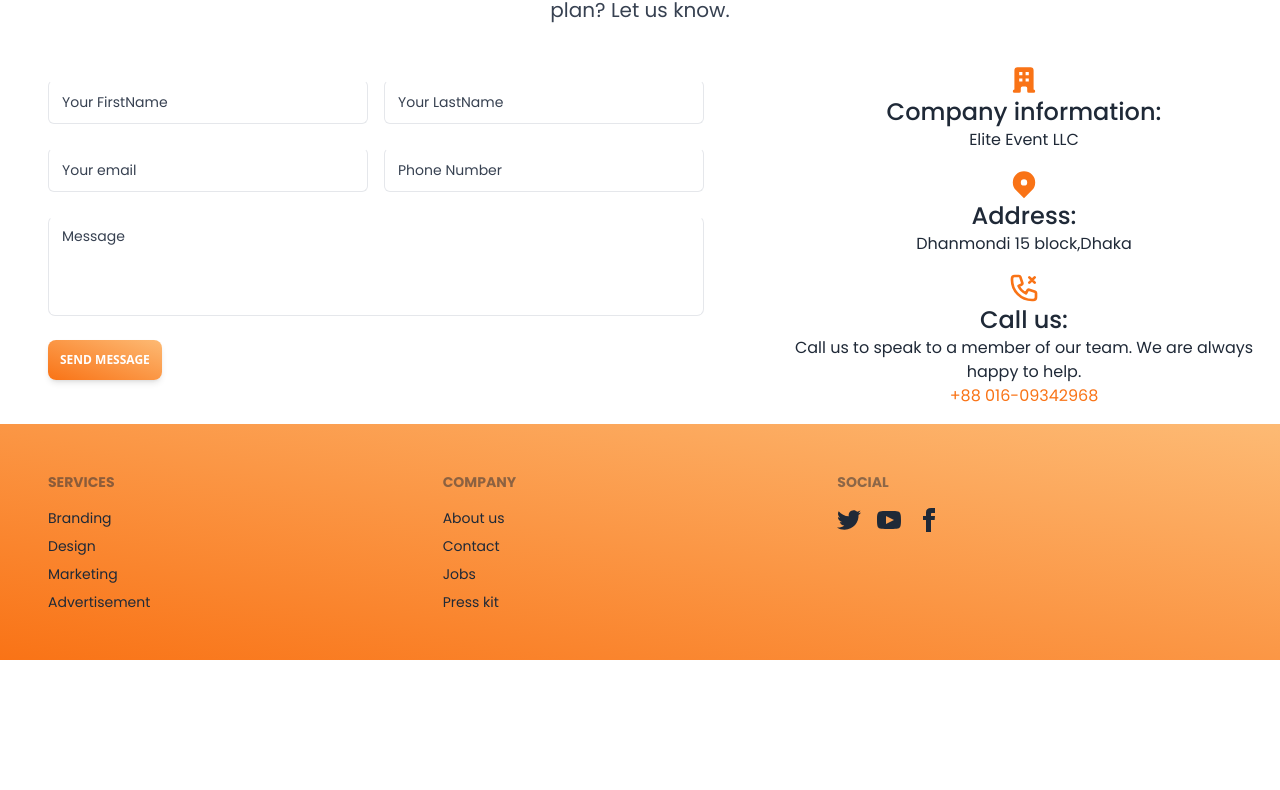
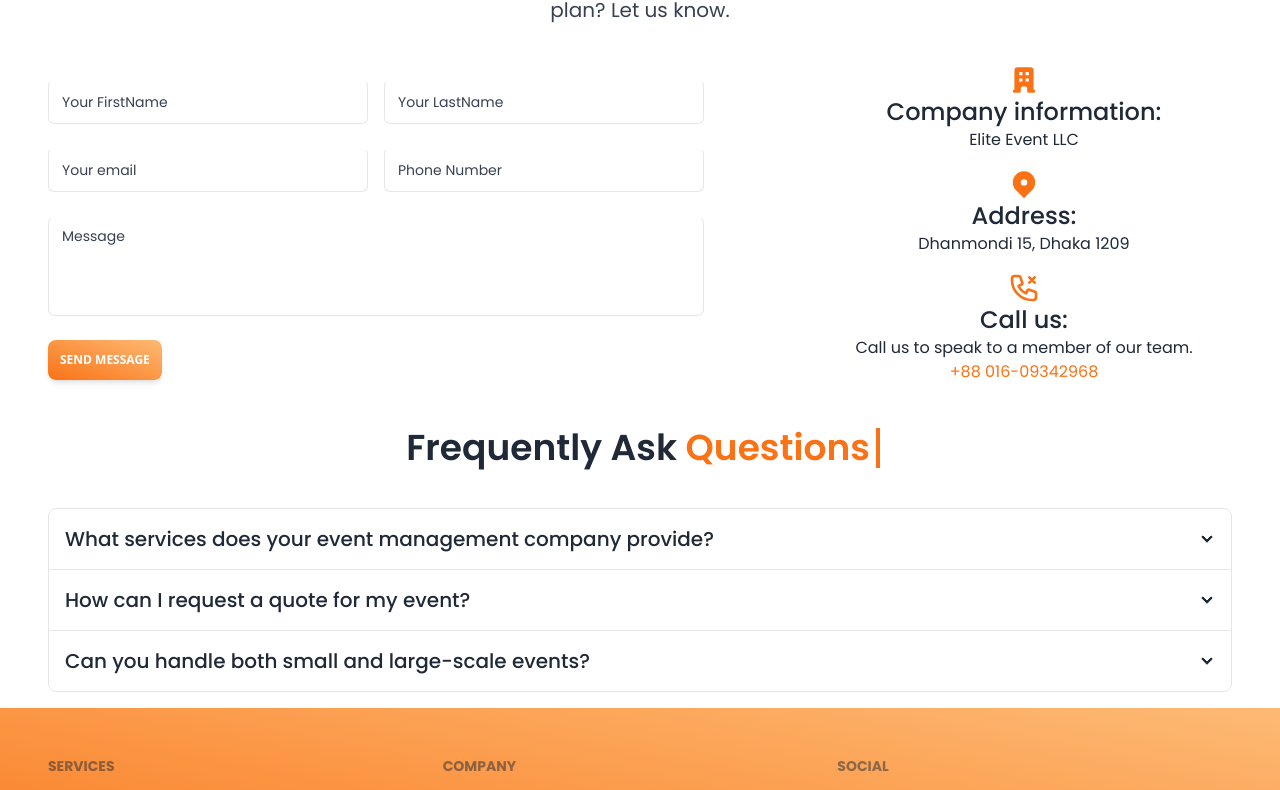
Before and after one commit to Freelancerhatem/event-management-react, a React (Vite) app: page / in a window 1280 px wide. Shown: the part 2000-2790 px from the top of the page. Before the commit the page ends 2660 px from the top, so only its background shows below. Built offline with nearby package versions, Linux system fonts and the light colour scheme; no server answers.

Commit message:
faq section added and modified

```diff
--- a/src/AuthProvider/AuthProvider.jsx
+++ b/src/AuthProvider/AuthProvider.jsx
@@ -16,6 +16,7 @@ const AuthProvider = ({children}) => {
         setLoading(true)
        return createUserWithEmailAndPassword(auth, email, password)
     }
+
     const signInUser =(email,password)=>{
         setLoading(true)
         return signInWithEmailAndPassword(auth,email,password)
--- a/src/Routes/Routes.jsx
+++ b/src/Routes/Routes.jsx
@@ -8,6 +8,7 @@ import SignUp from "../components/Pages/SignUp/SignUp";
 import Details from "../components/EventCard/Details/Details";
 import PrivateRoute from "../components/PrivateRoute/PrivateRoute";
 import Error from "../components/Pages/Error/Error";
+import Booking from "../components/PrivateRoute/Booking/Booking";
 
 export const router = createBrowserRouter([
     {
@@ -32,7 +33,8 @@ export const router = createBrowserRouter([
         {
             path:'/signup',
             element:<SignUp></SignUp>
-        }
+        },
+
       ]
     },
   ]);
--- a/src/components/EventCard/EventCard.jsx
+++ b/src/components/EventCard/EventCard.jsx
@@ -1,7 +1,15 @@
 import PropTypes from 'prop-types';
 import { Link} from 'react-router-dom';
+import swal from 'sweetalert';
+
 const EventCard = ({card}) => {
     const {title,img,details,price,id} = card;
+
+    const handlePrice=()=>{
+        swal("Done!", "Booking Successful!", "success");
+    }
+
+
     return (
 
             <div data-aos='fade-up' data-aos-duration="500"
@@ -23,7 +31,7 @@ const EventCard = ({card}) => {
                     }
                 </div>
                 <div className="p-6 pt-0">
-                    <button className='btn px-2 py-2 text-center rounded-md bg-gradient-to-tr from-orange-500 to-orange-300 text-white font-medium w-36 font-fontPoppins'>Book Now: ${price}</button>
+                    <button className='btn px-2 py-2 text-center rounded-md bg-gradient-to-tr from-orange-500 to-orange-300 text-white font-medium w-36 font-fontPoppins' onClick={handlePrice}>Book Now: ${price}</button>
                 </div>
             </div>
 
--- a/src/components/Home/Home.jsx
+++ b/src/components/Home/Home.jsx
@@ -6,6 +6,7 @@ import { useLoaderData } from 'react-router-dom';
 import EventCard from '../EventCard/EventCard';
 import Contact from '../Pages/Contact/Contact';
 import Footer from '../common/Footer/Footer';
+import FAQ from '../Pages/FAQ/FAQ';
 
 const Home = () => {
 
@@ -32,6 +33,13 @@ const Home = () => {
             <div>
                 <Contact></Contact>
             </div>
+            <div data-aos='fade-up' data-duration='500'>
+
+                <div className='w-60 md:w-[480px]  mx-auto my-10'>
+                <h1 className='text-center mt-0 lg:mt-4 text-base md:text-4xl font-semibold border-r-4 border-orange-500'>Frequently Ask <span className='text-orange-500'>Questions</span></h1>
+                </div>
+                <FAQ></FAQ>
+            </div>
             <Footer></Footer>
         </div>
     );
--- a/src/components/Pages/Contact/Contact.jsx
+++ b/src/components/Pages/Contact/Contact.jsx
@@ -93,13 +93,13 @@ const Contact = () => {
                 <div className='flex flex-col justify-center items-center mt-4'>
                 <span><HiLocationMarker className='w-8 h-8 text-orange-500'></HiLocationMarker></span>
                 <h1 className='text-base lg:text-2xl font-medium'>Address:</h1>
-                <p className=' text-xs lg:text-base'>Dhanmondi 15 block,Dhaka</p>
+                <p className=' text-xs lg:text-base'>Dhanmondi 15, Dhaka 1209</p>
 
                 </div>
                 <div className='flex flex-col justify-center items-center mt-4'>
                 <span><HiOutlinePhoneMissedCall className='w-8 h-8 text-orange-500'></HiOutlinePhoneMissedCall></span>
                 <h1 className='text-base lg:text-2xl font-medium '>Call us:</h1>
-                <p className='text-center text-xs lg:text-base'>Call us to speak to a member of our team. We are always happy to help.</p>
+                <p className='text-center text-xs lg:text-base'>Call us to speak to a member of our team.</p>
                 <h3 className='text-orange-500 text-xs lg:text-base'>+88 016-09342968</h3>
 
                 </div>
--- /dev/null
+++ b/src/components/Pages/FAQ/FAQ.jsx
@@ -0,0 +1,39 @@
+
+
+const FAQ = () => {
+    return (
+        <div  className="px-12">
+            <div className="join join-vertical w-full">
+                <div className="collapse collapse-arrow join-item border border-base-300">
+                    <input type="radio" name="my-accordion-4"  />
+                    <div className="collapse-title text-base md:text-xl font-medium">
+                    What services does your event management company provide?
+                    </div>
+                    <div className="collapse-content">
+                        <p>Answer: We offer a wide range of event planning and management services, including event design, logistics, vendor coordination, and on-site event support.</p>
+                    </div>
+                </div>
+                <div className="collapse collapse-arrow join-item border border-base-300">
+                    <input type="radio" name="my-accordion-4" />
+                    <div className="collapse-title text-base md:text-xl font-medium">
+                    How can I request a quote for my event?
+                    </div>
+                    <div className="collapse-content">
+                        <p>Answer: You can request a quote by filling out the contact form on our website, sending us an email, or giving us a call. We will get back to you with a customized quote promptly.</p>
+                    </div>
+                </div>
+                <div className="collapse collapse-arrow join-item border border-base-300">
+                    <input type="radio" name="my-accordion-4" />
+                    <div className="collapse-title text-base md:text-xl font-medium">
+                    Can you handle both small and large-scale events?
+                    </div>
+                    <div className="collapse-content">
+                        <p>Answer: Yes, we have experience in organizing events of all sizes, from intimate gatherings to large-scale conferences and conventions.</p>
+                    </div>
+                </div>
+            </div>
+        </div>
+    );
+};
+
+export default FAQ;
--- a/src/components/common/Navbar/Navbar.jsx
+++ b/src/components/common/Navbar/Navbar.jsx
@@ -64,6 +64,14 @@ const Navbar = () => {
                     <button className="block py-2 pl-3 pr-4 text-white  rounded" aria-current="page">Sign Up</button>
                   </li>
                 </NavLink>
+                <NavLink to='/booking' className={({ isActive, isPending }) =>
+                  isPending ? "pending" : isActive ? "border-b-2 border-white" : ""
+                }>
+                  <li>
+
+                    <button className={user? 'block py-2 pl-3 pr-4 text-white  rounded' : 'hidden'} aria-current="page">Booking</button>
+                  </li>
+                </NavLink>
               </ul>
             </div>
           </div>
```
Also changed, not shown: 1 other file (tests, documents, lock files or other folders).
